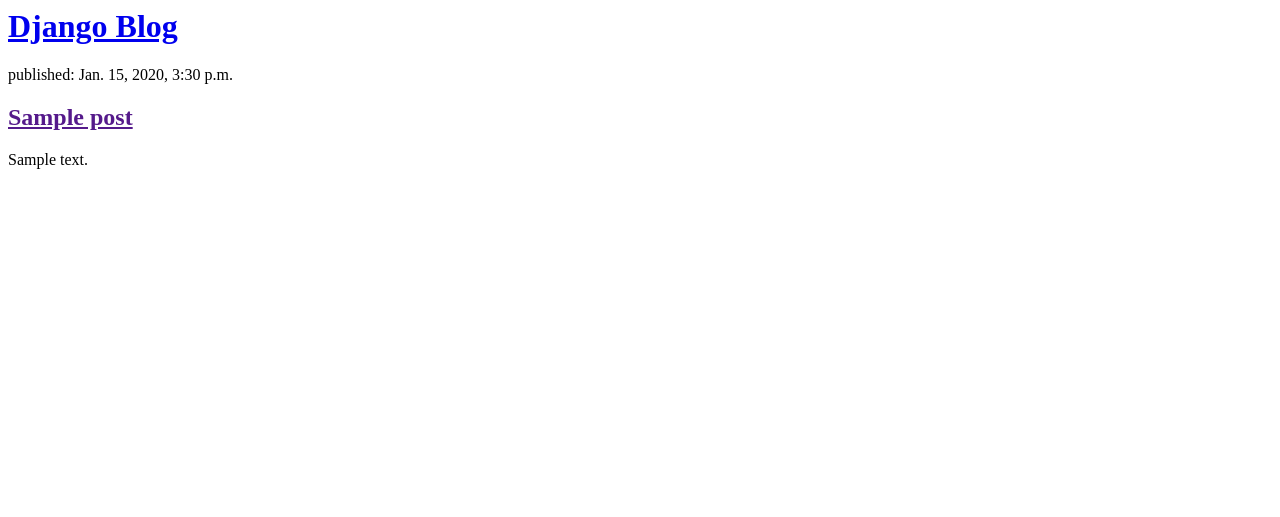
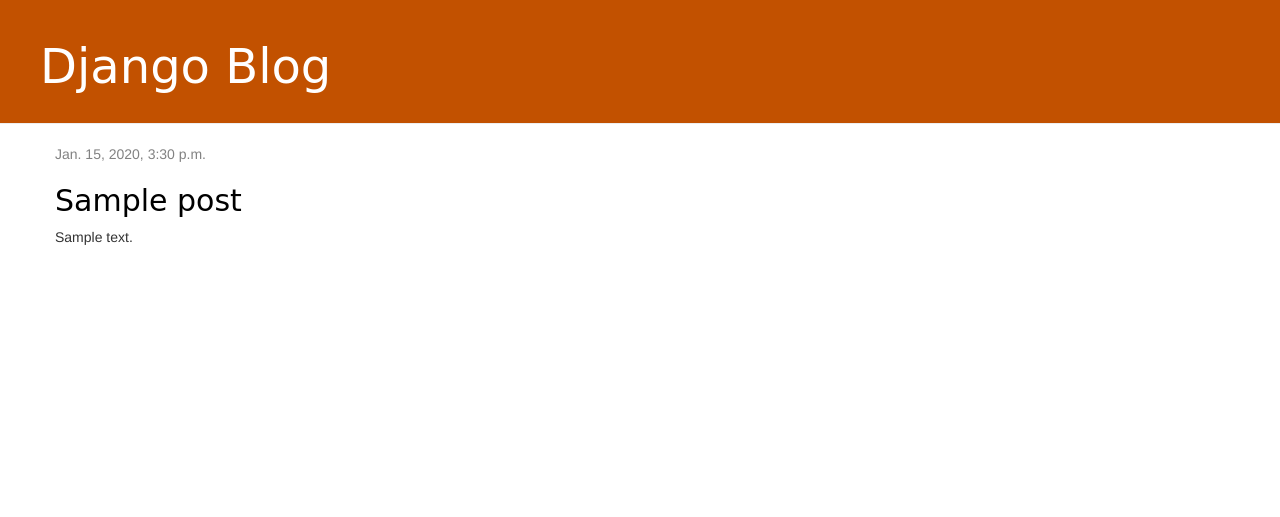
Before and after one commit to hriturajDhar/djangoblog, a Django app: page / in a window 1280 px wide. Shown: the top 517 px of the page. Run offline with Django 3.2, Linux system fonts and the light colour scheme; tables that the repository leaves empty hold one stand-in row (values such as "Sample post"); some libraries are stand-ins or nearby versions.

Commit message:
Added view and template for detailed blog as well as css for the site

```diff
--- a/blog/static/css/blog.css
+++ b/blog/static/css/blog.css
@@ -44,3 +44,31 @@ h1, h2, h3, h4 {
 .post h2 a, .post h2 a:visited {
     color: #000000;
 }
+Then surround the HTML code which displays the posts with declarations of classes. Replace this:
+
+blog/templates/blog/post_list.html
+{% for post in posts %}
+    <div class="post">
+        <p>published: {{ post.published_date }}</p>
+        <h2><a href="">{{ post.title }}</a></h2>
+        <p>{{ post.text|linebreaksbr }}</p>
+    </div>
+{% endfor %}
+in the blog/templates/blog/post_list.html with this:
+
+blog/templates/blog/post_list.html
+<div class="content container">
+    <div class="row">
+        <div class="col-md-8">
+            {% for post in posts %}
+                <div class="post">
+                    <div class="date">
+                        <p>published: {{ post.published_date }}</p>
+                    </div>
+                    <h2><a href="">{{ post.title }}</a></h2>
+                    <p>{{ post.text|linebreaksbr }}</p>
+                </div>
+            {% endfor %}
+        </div>
+    </div>
+</div>
--- /dev/null
+++ b/blog/templates/blog/base.html
@@ -0,0 +1,22 @@
+{% load static %}
+<html>
+    <head>
+        <title>Django Blog</title>
+        <link rel="stylesheet" href="//maxcdn.bootstrapcdn.com/bootstrap/3.2.0/css/bootstrap.min.css">
+        <link rel="stylesheet" href="//maxcdn.bootstrapcdn.com/bootstrap/3.2.0/css/bootstrap-theme.min.css">
+        <link rel="stylesheet" href="{% static 'css/blog.css' %}">
+    </head>
+    <body>
+    <div class="page-header">
+        <h1><a href="/">Django Blog</a></h1>
+    </div>
+    <div class="content container">
+        <div class="row">
+            <div class="col-md-8">
+            {% block content %}
+            {% endblock %}
+            </div>
+        </div>
+    </div>
+</body>
+</html>
--- a/blog/templates/blog/post_list.html
+++ b/blog/templates/blog/post_list.html
@@ -1,20 +1,15 @@
-<html>
-    <head>
-        <title>Django Blog</title>
-    </head>
-    <body>
-        <div>
-            <h1><a href="/">Django Blog</a></h1>
+
+{% extends 'blog/base.html' %}
+
+
+            {% block content %}
+    {% for post in posts %}
+        <div class="post">
+            <div class="date">
+                {{ post.published_date }}
+            </div>
+            <h2><a href="{% url 'post_detail' pk=post.pk %}">{{ post.title }}</a></h2>
+            <p>{{ post.text|linebreaksbr }}</p>
         </div>
-
-        <div>
-           {% for post in posts %}
-    <div>
-        <p>published: {{ post.published_date }}</p>
-        <h2><a href="">{{ post.title }}</a></h2>
-        <p>{{ post.text|linebreaksbr }}</p>
-    </div>
-{% endfor %}
-        </div>
-    </body>
-</html>
+    {% endfor %}
+{% endblock %}
--- a/blog/urls.py
+++ b/blog/urls.py
@@ -2,4 +2,5 @@ from django.urls import path
 from . import views
 urlpatterns = [
     path('', views.post_list, name='post_list'),
+    path('post/<int:pk>/', views.post_detail, name='post_detail'),
 ]
--- a/blog/views.py
+++ b/blog/views.py
@@ -1,7 +1,12 @@
 from django.shortcuts import render
 from django.utils import timezone
 from .models import Post
+from django.shortcuts import render, get_object_or_404
 
 def post_list(request):
     posts = Post.objects.filter(published_date__lte=timezone.now()).order_by('published_date')
     return render(request, 'blog/post_list.html', {'posts': posts})
+
+def post_detail(request, pk):
+    post = get_object_or_404(Post, pk=pk)
+    return render(request, 'blog/post_detail.html', {'post': post})
```
Also changed, not shown: blog/templates/blog/post_detail.html (added, +13 -0 lines).
